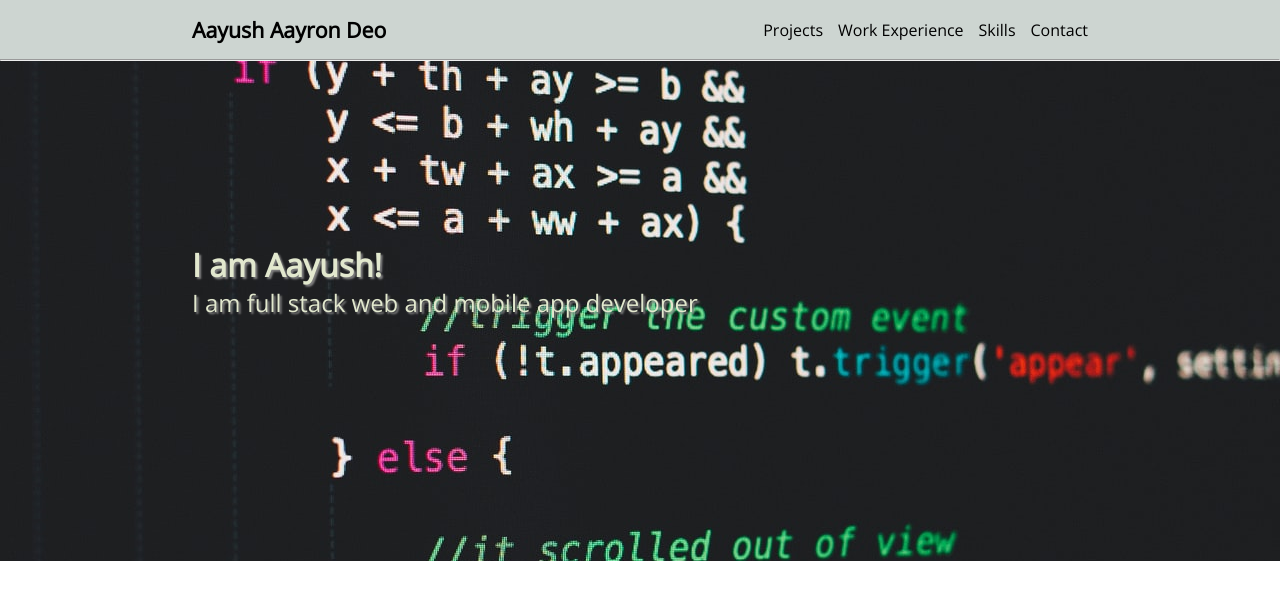
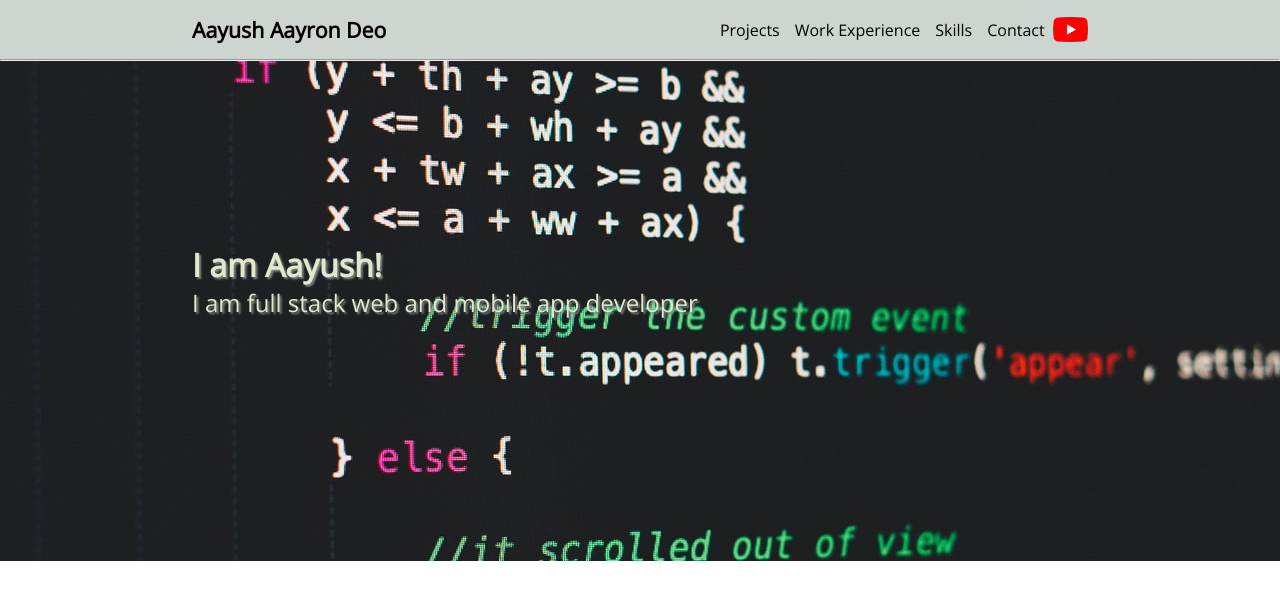
Before and after one commit to aayronaayush/portfolio_v2, a Next.js app: page / in a window 1280 px wide. Shown: the top 600 px of the page. Built offline with nearby package versions, Linux system fonts and the light colour scheme.

Commit message:
add link to youtube channel

```diff
--- a/components/Header.tsx
+++ b/components/Header.tsx
@@ -2,6 +2,8 @@ import { useEffect, useState } from "react"
 import { createUseStyles } from "react-jss"
 import Image from "next/image"
 import Link from "next/link"
+
+import youtubeIcon from "../public/youtube.png"
 import arrow from "../public/arrow.png"
 
 const mobileNavContainerHeight = "30px"
@@ -28,7 +30,9 @@ const useStyles = createUseStyles({
         paddingLeft: 15
     },
     navContainer: {
-            display: "inline"
+            display: "flex",
+            justifyContent: "center",
+            alignItems: "center"
     },
     navMobileButton: {
         display: "none"
@@ -154,6 +158,14 @@ const navItems = [
     }
 ]
 
+const socials = [
+    {
+        icon: youtubeIcon,
+        link: "https://www.youtube.com/channel/UCx4493cWyLnWBNCz7pjeKNA",
+        alt: "Youtube Logo"
+    }
+]
+
 export default function Header() {
     const classes = useStyles()
 
@@ -181,12 +193,19 @@ export default function Header() {
             <Image className={arrowOrientation} width={25} height={15} src={arrow} alt="Orientation Arrow" />
         </span>
 
-
         <span className={classes.navContainer}>
             {
                 navItems.map((navItem, index) => {
                     return <Link key={index} href={navItem.path} passHref>
                         <span className={classes.navItem}>{navItem.text}</span>
+                    </Link>
+                })
+            }
+            &nbsp;&nbsp;
+            {
+                socials.map((social, index) => {
+                    return <Link key={index} href={social.link} passHref>
+                        <Image width={35} height={25} src={social.icon} alt={social.alt}/>
                     </Link>
                 })
             }
@@ -201,6 +220,17 @@ export default function Header() {
                     </Link>
                 })
             }
+            {
+                socials.map((social, index) => {
+                    return <Link key={index} href={social.link} passHref>
+                        <div onClick={() => setArrowDirection(1)} className={arrowDirection == -1 ? classes.navMobileContainerOpen : classes.navMobileContainerClosed}>
+                            {
+                                arrowDirection == -1 ? <Image src={social.icon} width={35} height={25} alt={social.alt} /> : <></>
+                            }
+                        </div>
+                    </Link>
+                })
+            }
         </div>
     </div>
 }
```
Also changed, not shown: public/youtube.png (added).
